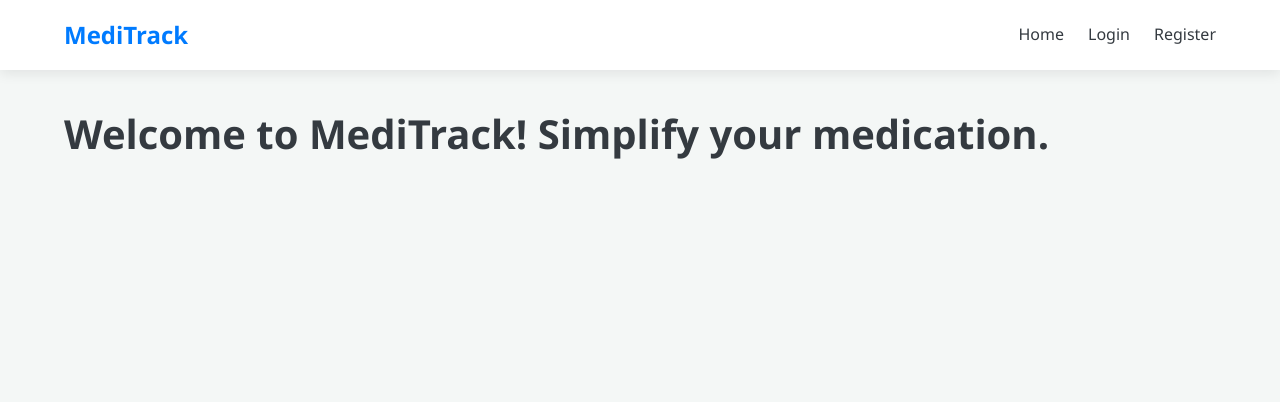
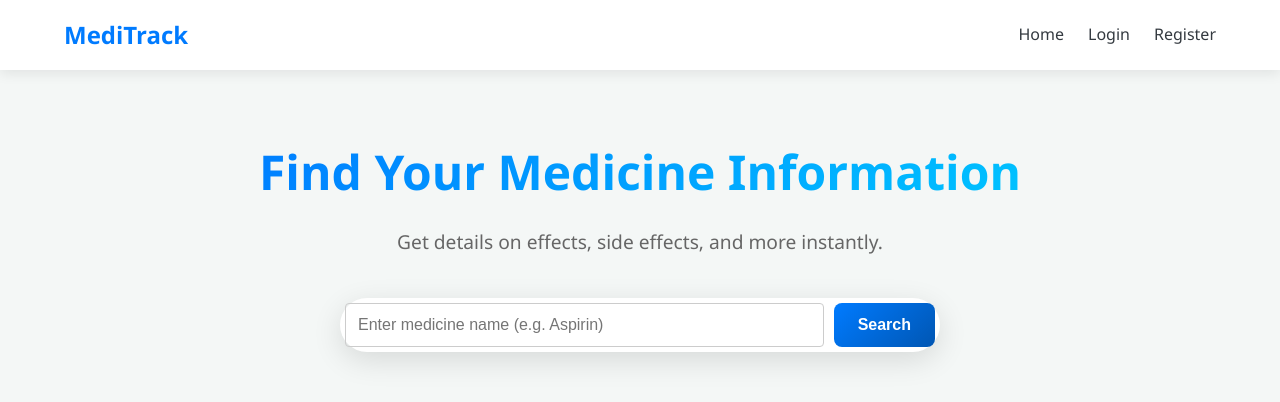
Before and after one commit to 2021331023-TASIN/MediApp, a React (Create React App) app in the folder meditrack-frontend/: page / in a window 1280 px wide. Shown: the top 402 px of the page. Built offline with nearby package versions, Linux system fonts and the light colour scheme.

Commit message:
Medicine Search Feature

```diff
--- a/meditrack-frontend/src/App.js
+++ b/meditrack-frontend/src/App.js
@@ -139,16 +139,11 @@ import { BrowserRouter as Router, Routes, Route, Link, Navigate } from 'react-ro
 import './App.css';
 
 // Components
+import Home from './components/Home';
 import Register from './components/Register';
 import Login from './components/Login';
 import Prescriptions from './components/Prescriptions';
 import { useAuth } from './context/AuthContext';
-
-// --- Placeholder Components ---
-// Home component updated to use the new CSS class
-const Home = () => (
-    <h1 className="main-heading">Welcome to MediTrack! Simplify your medication.</h1>
-);
 
 // --- UPDATED Dashboard Component for Modern UX ---
 const Dashboard = () => {
--- /dev/null
+++ b/meditrack-frontend/src/components/Home.css
@@ -0,0 +1,193 @@
+/* src/components/Home.css */
+
+.home-container {
+    padding: 2rem;
+    max-width: 900px;
+    margin: 0 auto;
+    display: flex;
+    flex-direction: column;
+    align-items: center;
+}
+
+.hero-section {
+    text-align: center;
+    margin-bottom: 3rem;
+    width: 100%;
+}
+
+.main-heading {
+    font-size: 3rem;
+    background: linear-gradient(135deg, var(--primary-color) 0%, #00c6ff 100%);
+    -webkit-background-clip: text;
+    -webkit-text-fill-color: transparent;
+    margin-bottom: 1rem;
+    font-weight: 800;
+}
+
+.sub-heading {
+    font-size: 1.2rem;
+    color: #666;
+    margin-bottom: 2.5rem;
+}
+
+/* Beautiful Search Form */
+.search-form {
+    display: flex;
+    justify-content: center;
+    gap: 10px;
+    max-width: 600px;
+    margin: 0 auto;
+    position: relative;
+    box-shadow: 0 8px 30px rgba(0,0,0,0.12);
+    border-radius: 50px;
+    padding: 5px;
+    background: white;
+}
+
+.search-input {
+    flex-grow: 1;
+    border: none;
+    padding: 15px 25px;
+    font-size: 1.1rem;
+    border-radius: 50px;
+    outline: none;
+    background: transparent;
+}
+
+.search-button {
+    background: linear-gradient(135deg, var(--primary-color) 0%, #0056b3 100%);
+    color: white;
+    border: none;
+    padding: 12px 30px;
+    border-radius: 50px;
+    font-size: 1rem;
+    font-weight: 600;
+    cursor: pointer;
+    transition: transform 0.2s, box-shadow 0.2s;
+    margin-top: 0 !important; /* Override global button margin */
+}
+
+.search-button:hover {
+    transform: scale(1.05);
+    box-shadow: 0 5px 15px rgba(0, 123, 255, 0.4);
+}
+
+.search-button:disabled {
+    background: #ccc;
+    cursor: not-allowed;
+    transform: none;
+    box-shadow: none;
+}
+
+/* Results Section */
+.results-section {
+    width: 100%;
+    animation: fadeIn 0.5s ease-in-out;
+}
+
+.medicine-card {
+    background: white;
+    border-radius: 12px;
+    box-shadow: 0 4px 20px rgba(0,0,0,0.08);
+    overflow: hidden;
+    padding: 2rem;
+    margin-top: 1rem;
+}
+
+.medicine-header {
+    border-bottom: 2px solid #f0f0f0;
+    padding-bottom: 1.5rem;
+    margin-bottom: 1.5rem;
+}
+
+.medicine-header h2 {
+    color: var(--text-dark);
+    font-size: 2rem;
+    margin-bottom: 0.2rem;
+    border-bottom: none; /* Override global h2 */
+    padding-bottom: 0;
+}
+
+.generic-name {
+    color: #888;
+    font-style: italic;
+    font-size: 1.1rem;
+}
+
+.medicine-body {
+    display: flex;
+    flex-direction: column;
+    gap: 1.5rem;
+}
+
+.info-group h3 {
+    font-size: 1.1rem;
+    color: var(--primary-color);
+    margin-bottom: 0.5rem;
+    font-weight: 700;
+    text-transform: uppercase;
+    letter-spacing: 0.5px;
+}
+
+.info-group p {
+    color: #444;
+    line-height: 1.7;
+    font-size: 1rem;
+}
+
+/* Warnings specific styling */
+.warning-group {
+    background-color: #fff8e1;
+    padding: 1.5rem;
+    border-radius: 8px;
+    border-left: 4px solid #ffc107;
+}
+
+.warning-group h3 {
+    color: #d39e00;
+}
+
+.danger-group {
+    background-color: #ffebee;
+    padding: 1.5rem;
+    border-radius: 8px;
+    border-left: 4px solid #dc3545;
+}
+
+.danger-group h3 {
+    color: #d32f2f;
+}
+
+.error-message-box {
+    background-color: #ffebee;
+    color: #c62828;
+    padding: 1rem;
+    border-radius: 8px;
+    text-align: center;
+    border: 1px solid #ffcdd2;
+}
+
+@keyframes fadeIn {
+    from { opacity: 0; transform: translateY(10px); }
+    to { opacity: 1; transform: translateY(0); }
+}
+
+@media (max-width: 600px) {
+    .search-form {
+        flex-direction: column;
+        border-radius: 12px;
+        box-shadow: none;
+        background: transparent;
+    }
+
+    .search-input {
+        background: white;
+        box-shadow: 0 4px 12px rgba(0,0,0,0.05);
+        border-radius: 12px;
+    }
+
+    .search-button {
+        width: 100%;
+        border-radius: 12px;
+    }
+}
--- /dev/null
+++ b/meditrack-frontend/src/components/Home.js
@@ -0,0 +1,109 @@
+import React, { useState } from 'react';
+import axios from 'axios';
+import './Home.css'; // We'll create this specific CSS file for better modularity
+
+const Home = () => {
+       const [query, setQuery] = useState('');
+       const [medication, setMedication] = useState(null);
+       const [loading, setLoading] = useState(false);
+       const [error, setError] = useState(null);
+       const [searched, setSearched] = useState(false);
+
+       const searchMedicine = async (e) => {
+              e.preventDefault();
+              if (!query.trim()) return;
+
+              setLoading(true);
+              setError(null);
+              setMedication(null);
+              setSearched(true);
+
+              try {
+                     // Using OpenFDA API
+                     // search for brand_name OR generic_name
+                     const response = await axios.get(`https://api.fda.gov/drug/label.json?search=openfda.brand_name:"${query}"+openfda.generic_name:"${query}"&limit=1`);
+
+                     if (response.data.results && response.data.results.length > 0) {
+                            setMedication(response.data.results[0]);
+                     } else {
+                            setError('No results found.');
+                     }
+              } catch (err) {
+                     console.error("Search error:", err);
+                     if (err.response && err.response.status === 404) {
+                            setError('Medicine not found in the database. Please check the spelling or try a different name.');
+                     } else {
+                            setError('An error occurred while fetching data. Please try again later.');
+                     }
+              } finally {
+                     setLoading(false);
+              }
+       };
+
+       return (
+              <div className="home-container">
+                     <div className="hero-section">
+                            <h1 className="main-heading">Find Your Medicine Information</h1>
+                            <p className="sub-heading">Get details on effects, side effects, and more instantly.</p>
+
+                            <form onSubmit={searchMedicine} className="search-form">
+                                   <input
+                                          type="text"
+                                          className="search-input"
+                                          placeholder="Enter medicine name (e.g. Aspirin)"
+                                          value={query}
+                                          onChange={(e) => setQuery(e.target.value)}
+                                   />
+                                   <button type="submit" className="search-button" disabled={loading}>
+                                          {loading ? 'Searching...' : 'Search'}
+                                   </button>
+                            </form>
+                     </div>
+
+                     <div className="results-section">
+                            {error && <div className="error-message-box">{error}</div>}
+
+                            {medication && (
+                                   <div className="medicine-card">
+                                          <div className="medicine-header">
+                                                 <h2>{medication.openfda?.brand_name?.[0] || query}</h2>
+                                                 <span className="generic-name">({medication.openfda?.generic_name?.[0] || 'Generic Name N/A'})</span>
+                                          </div>
+
+                                          <div className="medicine-body">
+                                                 {medication.purpose && (
+                                                        <div className="info-group">
+                                                               <h3>Purpose / Effect</h3>
+                                                               <p>{medication.purpose[0]}</p>
+                                                        </div>
+                                                 )}
+
+                                                 {medication.indications_and_usage && (
+                                                        <div className="info-group">
+                                                               <h3>Indications</h3>
+                                                               <p>{medication.indications_and_usage[0]}</p>
+                                                        </div>
+                                                 )}
+
+                                                 {medication.warnings && (
+                                                        <div className="info-group warning-group">
+                                                               <h3>⚠️ Warnings & Side Effects</h3>
+                                                               <p>{medication.warnings[0]}</p>
+                                                        </div>
+                                                 )}
+
+                                                 {medication.do_not_use && (
+                                                        <div className="info-group danger-group">
+                                                               <h3>Do Not Use</h3>
+                                                               <p>{medication.do_not_use[0]}</p>
+                                                        </div>
+                                                 )}
+                                          </div>
+                                   </div>
+                            )}
+                     </div>
+              </div>
+       );
+};
+
+export default Home;
```
Also changed, not shown: meditrack-frontend/src/context/AuthContext.js (line endings or trailing spaces), 2 other files (tests, documents, lock files or other folders). Lines whose indentation alone changed are shown as unchanged.
